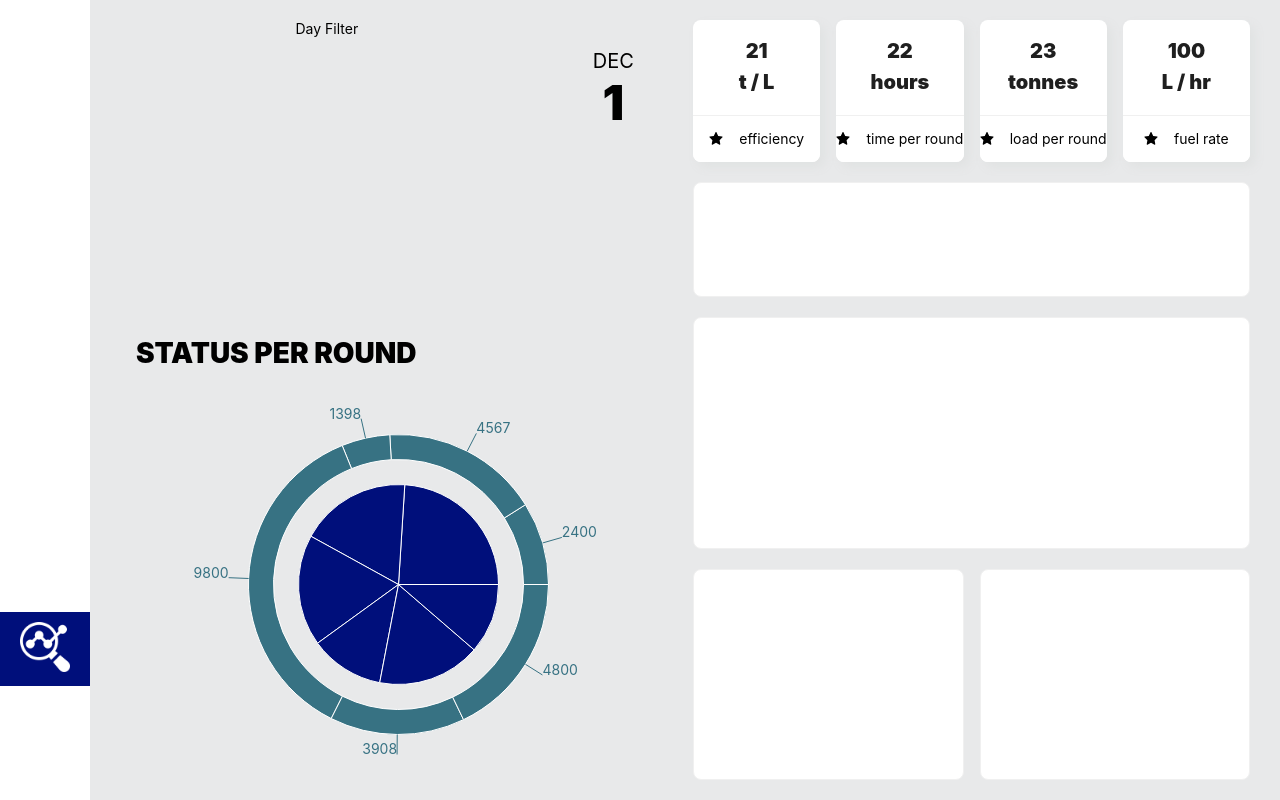
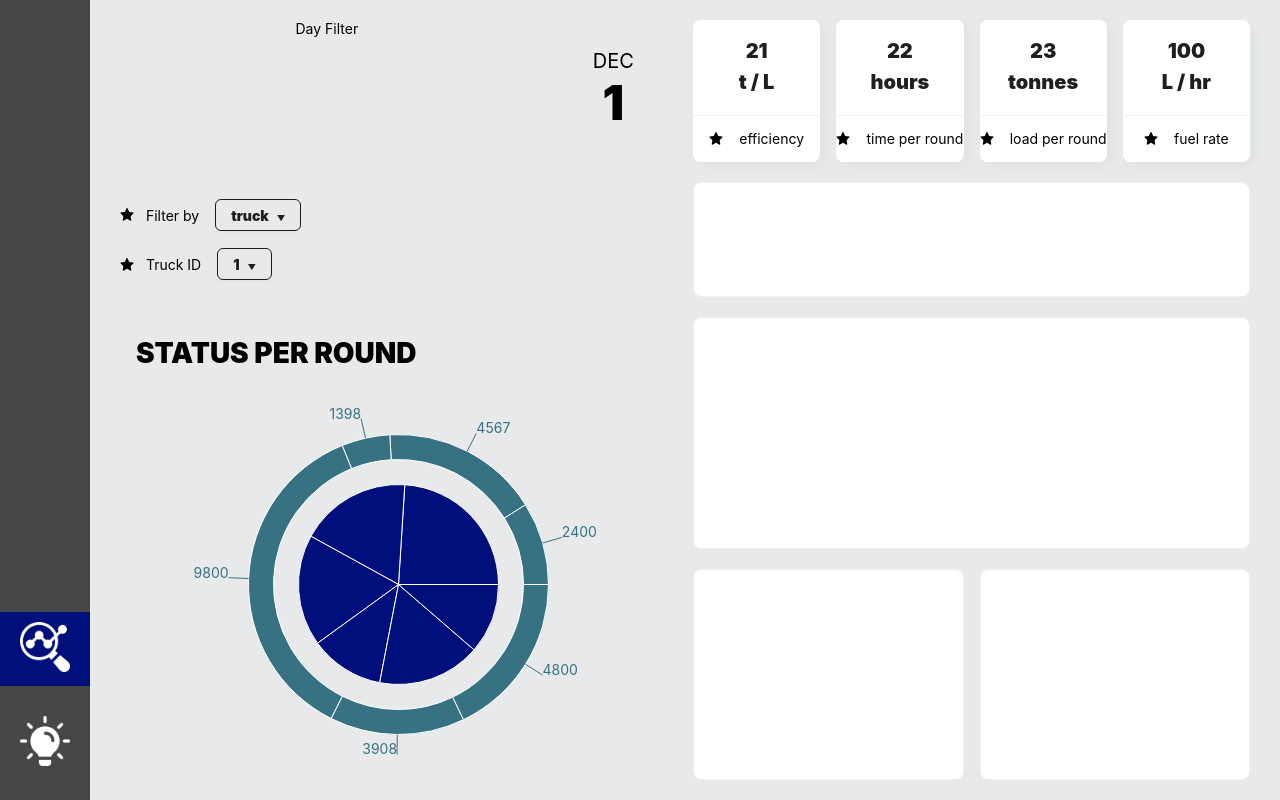
Before and after one commit to Rshokar/QDSHacks2023, a React (Create React App) app in the folder frontend/: page / in a window 1280 px wide. Built offline with nearby package versions, Linux system fonts and the light colour scheme.

Commit message:
Add FilterDropdown component

```diff
--- a/frontend/src/components/FilterDropdown/index.js
+++ b/frontend/src/components/FilterDropdown/index.js
@@ -1,34 +1,58 @@
+import { useState } from 'react';
+import { StarFilled } from '@ant-design/icons';
+import { Dropdown, Button } from 'antd';
+
 import { Container } from './styled';
-
-import { StarFilled } from '@ant-design/icons';
-import { Dropdown } from 'antd';
 
 const testItems = [
     {
       key: '1',
-      label: 'Item 1',
+      label: (
+        <span>Item 1</span>
+      ),
     },
     {
       key: '2',
-      label: 'Item 2',
+      label: (
+        <span>Item 2</span>
+      ),
     },
     {
       key: '3',
-      label: 'Item 3',
+      label: (
+        <span>Item 3</span>
+      ),
     },
   ];
 
-const FilterDropdown = ({text, icon, options, selected, setSelected}) => {
+const FilterDropdown = ({ text, icon, options, onSelectionChanged }) => {
+    const toMenuOpts = (strings) => strings.map((str) => ({
+		key: str,
+		label: (
+			<span>{str}</span>
+		),
+	}));
+	const opts = options ? toMenuOpts(options) : testItems;
+
+	const [selected, setSelected] = useState(opts[0].key || testItems[0].key);
+
+	const handleSelect = ({ key }) => {
+		if (key !== selected) {
+			setSelected(key);
+			onSelectionChanged(key);
+		}
+	}
+
 	return (
 			<Container>
 				<span>{icon ? icon : <StarFilled/>} {text}</span>
 				<Dropdown
-                arrow="true"
 					menu={{
-                    items: options ? options : testItems
+						items: opts || testItems,
+						onClick: handleSelect,
 					}}
 				>
-                Test
+					<Button type="default" className="dropdown-btn">{selected}</Button>
 				</Dropdown>
 			</Container>
 		);
--- a/frontend/src/components/FilterDropdown/styled.js
+++ b/frontend/src/components/FilterDropdown/styled.js
@@ -1,3 +1,28 @@
 import styled from 'styled-components';
 
-export const Container = styled.div``;
+const primaryColor = process.env.REACT_APP_PRIMARY_COLOR;
+const secondaryColor = process.env.REACT_APP_SECONDARY_COLOR;
+
+export const Container = styled.div`
+    .anticon {
+        padding-right: 0.5rem;
+        color: ${secondaryColor};
+    }
+
+    .dropdown-btn {
+        margin-left: 1rem;
+        background-color: transparent;
+        border: 1px solid ${primaryColor};
+
+        span {
+            font-weight: 900;
+            color: ${primaryColor};
+
+            &::after {
+                content: '▼';
+                font-size: 0.5rem;
+                padding-left: 0.5rem;
+            }
+        }
+    }
+`;
--- a/frontend/src/components/NavBar/NavBar.js
+++ b/frontend/src/components/NavBar/NavBar.js
@@ -19,10 +19,10 @@ const NavBar = () => {
                 navigate('/');
                 setButton(ANALYTICS);
             }}>
-                <img style={style.img} src={AnalyticsIcon} />
+                <img style={style.img} src={AnalyticsIcon} alt="analytics page" />
             </div>
             <div style={button === LAMP ? style.selectedIcon : style.icon}>
-                <img style={style.img} src={LampIcon} onClick={() => {
+                <img style={style.img} src={LampIcon} alt="insights page" onClick={() => {
                     navigate('insights');
                     setButton(LAMP);
                 }
@@ -35,7 +35,7 @@ const NavBar = () => {
 const style = {
     container: {
         minWidth: '90px',
-        backgroundColor: process.env.REACT_APP_NAVBAR_COLOR,
+        backgroundColor:"#474747",
         height: '100vh',
         display: 'flex',
         flexDirection: 'column-reverse'
--- a/frontend/src/features/Analytics/Analytics.js
+++ b/frontend/src/features/Analytics/Analytics.js
@@ -1,3 +1,4 @@
+import { useState, useEffect } from 'react';
 import { Row, Col } from 'antd';
 
 import StatCard from '../../components/StatCard';
@@ -8,8 +9,11 @@ import RouteCard from '../../components/RouteCard';
 import FilterDropdown from '../../components/FilterDropdown';
 
 import { Container } from './styled';
+import { filterOpts } from './constants';
 
 const Analytics = () => {
+    const [filter, setFilter] = useState(filterOpts[0]);
+
     return (
         <Container>
             <Row gutter={16}>
@@ -50,8 +54,14 @@ const Analytics = () => {
 
             <Row gutter={16}>
                 <Col span={12} className="filter-group">
-                    {/* <FilterDropdown text="Filter by Truck" />
-                    <FilterDropdown text="Truck ID" /> */}
+                    <FilterDropdown
+                        text="Filter by"
+                        options={filterOpts}
+                        onSelectionChanged={(s) => setFilter(s)}
+                    />
+                    {filter === filterOpts[0]
+                        ? <FilterDropdown text="Truck ID" />
+                        : <FilterDropdown text="Type ID" />}
                 </Col>
                 <Col span={12}>
                     <OverviewBar/>
--- /dev/null
+++ b/frontend/src/features/Analytics/constants.js
@@ -0,0 +1 @@
+export const filterOpts = ['truck', 'truck type'];
--- a/frontend/src/features/Analytics/styled.js
+++ b/frontend/src/features/Analytics/styled.js
@@ -99,5 +99,8 @@ export const Container = styled.div`
 
     .filter-group {
         display: flex;
+        flex-direction: column;
+        justify-content: space-evenly;
+        align-items: flex-start;
     }
 `;
--- a/frontend/src/features/Insights/Insights.js
+++ b/frontend/src/features/Insights/Insights.js
@@ -1,6 +1,11 @@
+import { Container } from './styled';
+
 const Insights = () => {
 
-    return <div>Insights</div>
+    return (
+        <Container>
+        </Container>
+    )
 }
 
 export default Insights;
--- /dev/null
+++ b/frontend/src/features/Insights/styled.js
@@ -0,0 +1,13 @@
+import styled from "styled-components";
+
+const secondaryColor = process.env.REACT_APP_SECONDARY_COLOR;
+
+export const Container = styled.div`
+    position: relative;
+    display: flex;
+    flex-direction: column;
+    flex: 1;
+    background-color: #e8e9ea;
+    padding: 10px 0;
+    overflow: hidden;
+`;
```
Lines whose indentation alone changed are shown as unchanged.
